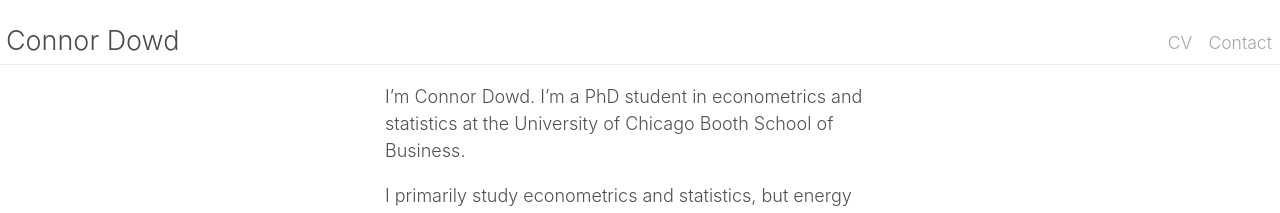
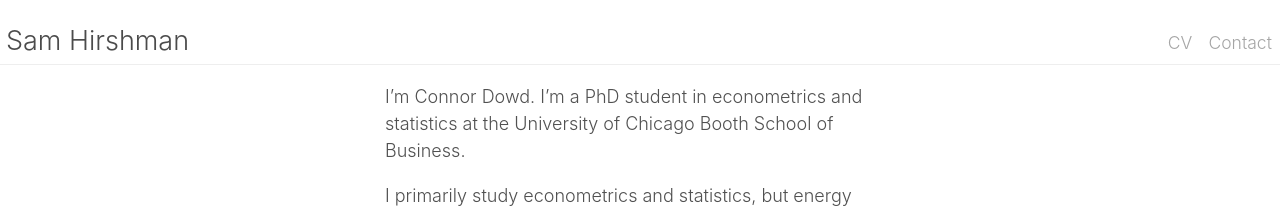
Before and after one commit to shirshma/shirshma.github.io, a Jekyll site: the page built from index.md, in a window 1280 px wide. Shown: the top 213 px of the page. Built offline with Jekyll 4.4.1, drawn with Linux system fonts in a browser that asks for light colours.

Commit message:
Update _config.yml

```diff
--- a/_config.yml
+++ b/_config.yml
@@ -1,12 +1,12 @@
 # Setup
-title:               Connor Dowd
+title:               Sam Hirshman
 tagline:
-url:                 https://codowd.com
-baseurl:             https://codowd.com
+url:                 https://samhirshman.com
+baseurl:             https://samhirshman.com
 
 #Pages for header
 pages_list:
-  Contact: 'mailto:cdowd@chicagobooth.edu'
+  Contact: 'mailto:shirsma@chicagobooth.edu'
   CV: '/public/CV.pdf'
 
 
@@ -28,6 +28,3 @@ gems:
   - jekyll-sitemap
   - jekyll-gist
   - jekyll-seo-tag
-
-
-theme: jekyll-theme-cayman
```
